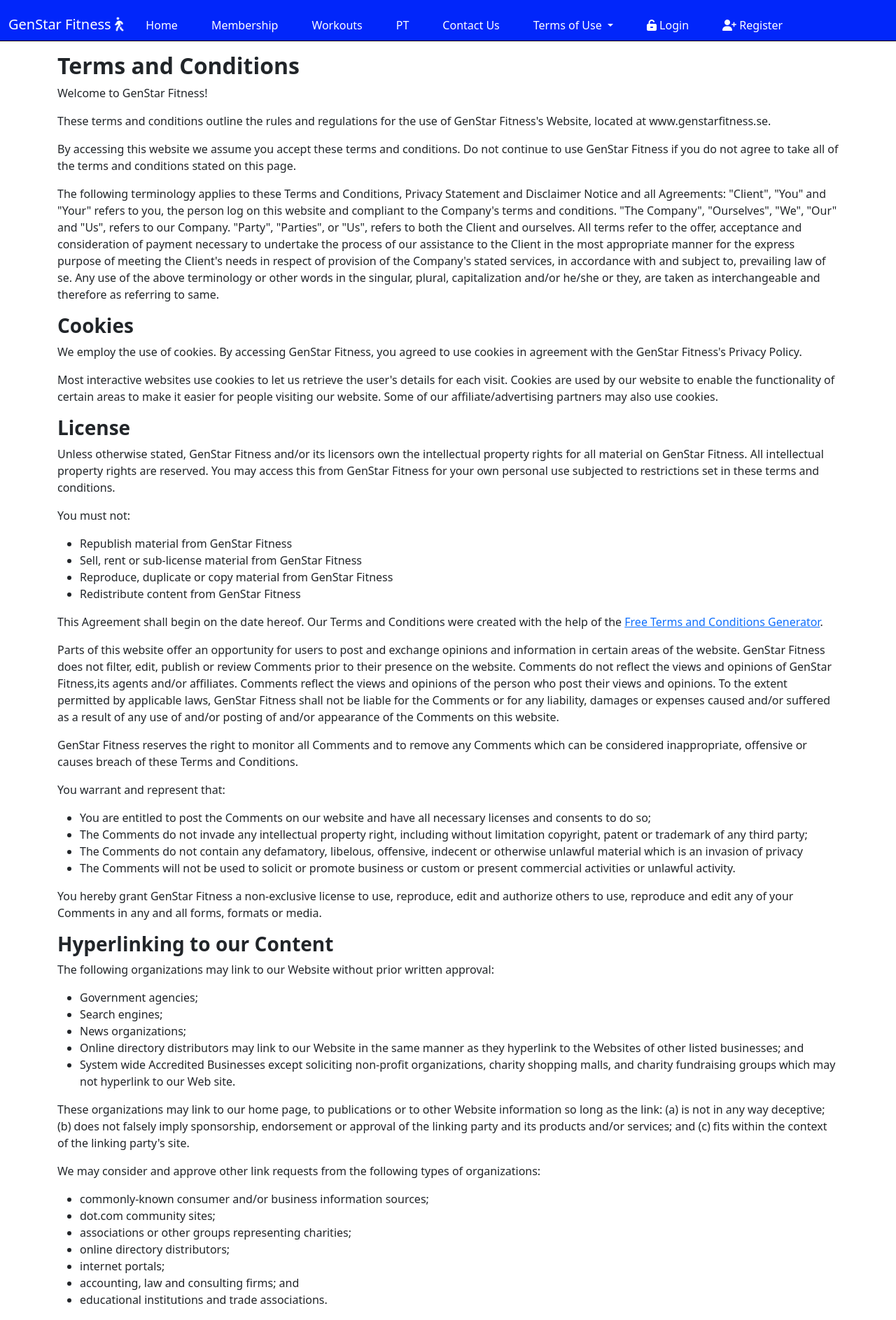
After one commit to GenaGrig/genstar-fitness, a Django app: page /terms-and-conditions/ in a window 1280 px wide. The commit adds this page. Shown: the top 1887 px of the page at 70% size. Run offline with Django 4.2, Linux system fonts and the light colour scheme; some libraries are stand-ins or nearby versions.

Commit message:
Add: terms of use html pages, terms and privacy

```diff
--- a/fitness/urls.py
+++ b/fitness/urls.py
@@ -10,4 +10,6 @@
     path('contact/', views.ContactView.as_view(), name='contact'),
     path('booking/', views.BookingView.as_view(), name='booking'),
     path('register/', views.register_user, name='register'),
+    path('terms-and-conditions/', views.TermsAndConditionsView.as_view(), name='terms-and-conditions'),
+    path('privacy-policy/', views.PrivacyPolicyView.as_view(), name='privacy-policy'),
 ]
--- a/fitness/views.py
+++ b/fitness/views.py
@@ -119,3 +119,21 @@
     else:
         form = SignUpForm()
     return render(request, 'register.html', {'form': form})
+
+
+class TermsAndConditionsView(generic.TemplateView):
+    template_name = 'terms-and-conditions.html'
+
+    def get_context_data(self, **kwargs):
+        context = super().get_context_data(**kwargs)
+        context['title'] = 'Terms and Conditions'
+        return context
+
+
+class PrivacyPolicyView(generic.TemplateView):
+    template_name = 'privacy-policy.html'
+
+    def get_context_data(self, **kwargs):
+        context = super().get_context_data(**kwargs)
+        context['title'] = 'Privacy Policy'
+        return context
--- a/templates/base.html
+++ b/templates/base.html
@@ -58,11 +58,11 @@
           </li>
           <li class="nav-item dropdown">
             <a class="nav-link dropdown-toggle" href="#" role="button" data-bs-toggle="dropdown" aria-expanded="false">
-              Terms and conditions
+              Terms of Use
             </a>
             <ul class="dropdown-menu">
-              <li><a class="dropdown-item" href="#">Terms and Conditions</a></li>
-              <li><a class="dropdown-item" href="#">Privacy Policy/GDPR</a></li>
+              <li><a class="dropdown-item" href="{% url 'terms-and-conditions' %}">Terms and Conditions</a></li>
+              <li><a class="dropdown-item" href="{% url 'privacy-policy' %}">Privacy Policy/GDPR</a></li>
             </ul>
           </li>
           {% if user.is_authenticated %}
--- /dev/null
+++ b/templates/terms-and-conditions.html
@@ -0,0 +1,130 @@
+{% extends 'base.html' %}
+
+{% load static %}
+
+{% block content %}
+
+
+<div class="container mt-3">
+<h2><strong>Terms and Conditions</strong></h2>
+
+<p>Welcome to GenStar Fitness!</p>
+
+<p>These terms and conditions outline the rules and regulations for the use of GenStar Fitness's Website, located at www.genstarfitness.se.</p>
+
+<p>By accessing this website we assume you accept these terms and conditions. Do not continue to use GenStar Fitness if you do not agree to take all of the terms and conditions stated on this page.</p>
+
+<p>The following terminology applies to these Terms and Conditions, Privacy Statement and Disclaimer Notice and all Agreements: "Client", "You" and "Your" refers to you, the person log on this website and compliant to the Company's terms and conditions. "The Company", "Ourselves", "We", "Our" and "Us", refers to our Company. "Party", "Parties", or "Us", refers to both the Client and ourselves. All terms refer to the offer, acceptance and consideration of payment necessary to undertake the process of our assistance to the Client in the most appropriate manner for the express purpose of meeting the Client's needs in respect of provision of the Company's stated services, in accordance with and subject to, prevailing law of se. Any use of the above terminology or other words in the singular, plural, capitalization and/or he/she or they, are taken as interchangeable and therefore as referring to same.</p>
+
+<h3><strong>Cookies</strong></h3>
+
+<p>We employ the use of cookies. By accessing GenStar Fitness, you agreed to use cookies in agreement with the GenStar Fitness's Privacy Policy. </p>
+
+<p>Most interactive websites use cookies to let us retrieve the user's details for each visit. Cookies are used by our website to enable the functionality of certain areas to make it easier for people visiting our website. Some of our affiliate/advertising partners may also use cookies.</p>
+
+<h3><strong>License</strong></h3>
+
+<p>Unless otherwise stated, GenStar Fitness and/or its licensors own the intellectual property rights for all material on GenStar Fitness. All intellectual property rights are reserved. You may access this from GenStar Fitness for your own personal use subjected to restrictions set in these terms and conditions.</p>
+
+<p>You must not:</p>
+<ul>
+    <li>Republish material from GenStar Fitness</li>
+    <li>Sell, rent or sub-license material from GenStar Fitness</li>
+    <li>Reproduce, duplicate or copy material from GenStar Fitness</li>
+    <li>Redistribute content from GenStar Fitness</li>
+</ul>
+
+<p>This Agreement shall begin on the date hereof. Our Terms and Conditions were created with the help of the <a href="https://www.termsandconditionsgenerator.com/">Free Terms and Conditions Generator</a>.</p>
+
+<p>Parts of this website offer an opportunity for users to post and exchange opinions and information in certain areas of the website. GenStar Fitness does not filter, edit, publish or review Comments prior to their presence on the website. Comments do not reflect the views and opinions of GenStar Fitness,its agents and/or affiliates. Comments reflect the views and opinions of the person who post their views and opinions. To the extent permitted by applicable laws, GenStar Fitness shall not be liable for the Comments or for any liability, damages or expenses caused and/or suffered as a result of any use of and/or posting of and/or appearance of the Comments on this website.</p>
+
+<p>GenStar Fitness reserves the right to monitor all Comments and to remove any Comments which can be considered inappropriate, offensive or causes breach of these Terms and Conditions.</p>
+
+<p>You warrant and represent that:</p>
+
+<ul>
+    <li>You are entitled to post the Comments on our website and have all necessary licenses and consents to do so;</li>
+    <li>The Comments do not invade any intellectual property right, including without limitation copyright, patent or trademark of any third party;</li>
+    <li>The Comments do not contain any defamatory, libelous, offensive, indecent or otherwise unlawful material which is an invasion of privacy</li>
+    <li>The Comments will not be used to solicit or promote business or custom or present commercial activities or unlawful activity.</li>
+</ul>
+
+<p>You hereby grant GenStar Fitness a non-exclusive license to use, reproduce, edit and authorize others to use, reproduce and edit any of your Comments in any and all forms, formats or media.</p>
+
+<h3><strong>Hyperlinking to our Content</strong></h3>
+
+<p>The following organizations may link to our Website without prior written approval:</p>
+
+<ul>
+    <li>Government agencies;</li>
+    <li>Search engines;</li>
+    <li>News organizations;</li>
+    <li>Online directory distributors may link to our Website in the same manner as they hyperlink to the Websites of other listed businesses; and</li>
+    <li>System wide Accredited Businesses except soliciting non-profit organizations, charity shopping malls, and charity fundraising groups which may not hyperlink to our Web site.</li>
+</ul>
+
+<p>These organizations may link to our home page, to publications or to other Website information so long as the link: (a) is not in any way deceptive; (b) does not falsely imply sponsorship, endorsement or approval of the linking party and its products and/or services; and (c) fits within the context of the linking party's site.</p>
+
+<p>We may consider and approve other link requests from the following types of organizations:</p>
+
+<ul>
+    <li>commonly-known consumer and/or business information sources;</li>
+    <li>dot.com community sites;</li>
+    <li>associations or other groups representing charities;</li>
+    <li>online directory distributors;</li>
+    <li>internet portals;</li>
+    <li>accounting, law and consulting firms; and</li>
+    <li>educational institutions and trade associations.</li>
+</ul>
+
+<p>We will approve link requests from these organizations if we decide that: (a) the link would not make us look unfavorably to ourselves or to our accredited businesses; (b) the organization does not have any negative records with us; (c) the benefit to us from the visibility of the hyperlink compensates the absence of GenStar Fitness; and (d) the link is in the context of general resource information.</p>
+
+<p>These organizations may link to our home page so long as the link: (a) is not in any way deceptive; (b) does not falsely imply sponsorship, endorsement or approval of the linking party and its products or services; and (c) fits within the context of the linking party's site.</p>
+
+<p>If you are one of the organizations listed in paragraph 2 above and are interested in linking to our website, you must inform us by sending an e-mail to GenStar Fitness. Please include your name, your organization name, contact information as well as the URL of your site, a list of any URLs from which you intend to link to our Website, and a list of the URLs on our site to which you would like to link. Wait 2-3 weeks for a response.</p>
+
+<p>Approved organizations may hyperlink to our Website as follows:</p>
+
+<ul>
+    <li>By use of our corporate name; or</li>
+    <li>By use of the uniform resource locator being linked to; or</li>
+    <li>By use of any other description of our Website being linked to that makes sense within the context and format of content on the linking party's site.</li>
+</ul>
+
+<p>No use of GenStar Fitness's logo or other artwork will be allowed for linking absent a trademark license agreement.</p>
+
+<h3><strong>iFrames</strong></h3>
+
+<p>Without prior approval and written permission, you may not create frames around our Webpages that alter in any way the visual presentation or appearance of our Website.</p>
+
+<h3><strong>Content Liability</strong></h3>
+
+<p>We shall not be hold responsible for any content that appears on your Website. You agree to protect and defend us against all claims that is rising on your Website. No link(s) should appear on any Website that may be interpreted as libelous, obscene or criminal, or which infringes, otherwise violates, or advocates the infringement or other violation of, any third party rights.</p>
+
+<h3><strong>Reservation of Rights</strong></h3>
+
+<p>We reserve the right to request that you remove all links or any particular link to our Website. You approve to immediately remove all links to our Website upon request. We also reserve the right to amen these terms and conditions and it's linking policy at any time. By continuously linking to our Website, you agree to be bound to and follow these linking terms and conditions.</p>
+
+<h3><strong>Removal of links from our website</strong></h3>
+
+<p>If you find any link on our Website that is offensive for any reason, you are free to contact and inform us any moment. We will consider requests to remove links but we are not obligated to or so or to respond to you directly.</p>
+
+<p>We do not ensure that the information on this website is correct, we do not warrant its completeness or accuracy; nor do we promise to ensure that the website remains available or that the material on the website is kept up to date.</p>
+
+<h3><strong>Disclaimer</strong></h3>
+
+<p>To the maximum extent permitted by applicable law, we exclude all representations, warranties and conditions relating to our website and the use of this website. Nothing in this disclaimer will:</p>
+
+<ul>
+    <li>limit or exclude our or your liability for death or personal injury;</li>
+    <li>limit or exclude our or your liability for fraud or fraudulent misrepresentation;</li>
+    <li>limit any of our or your liabilities in any way that is not permitted under applicable law; or</li>
+    <li>exclude any of our or your liabilities that may not be excluded under applicable law.</li>
+</ul>
+
+<p>The limitations and prohibitions of liability set in this Section and elsewhere in this disclaimer: (a) are subject to the preceding paragraph; and (b) govern all liabilities arising under the disclaimer, including liabilities arising in contract, in tort and for breach of statutory duty.</p>
+
+<p>As long as the website and the information and services on the website are provided free of charge, we will not be liable for any loss or damage of any nature.</p>
+</div>
+
+{% endblock %}
```
Also changed, not shown: templates/privacy-policy.html (added, +116 -0 lines).
